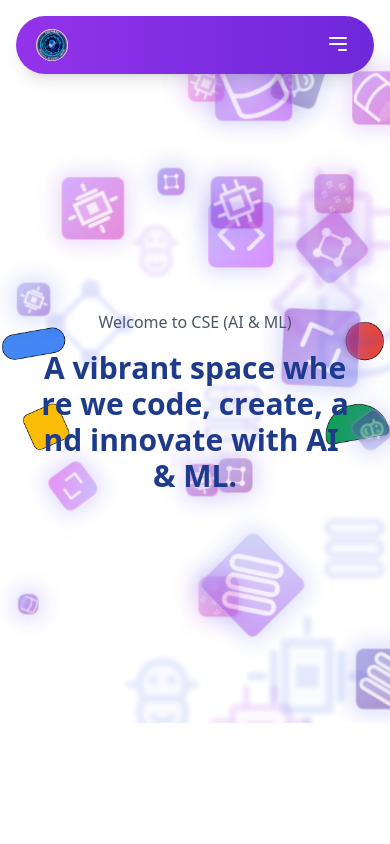
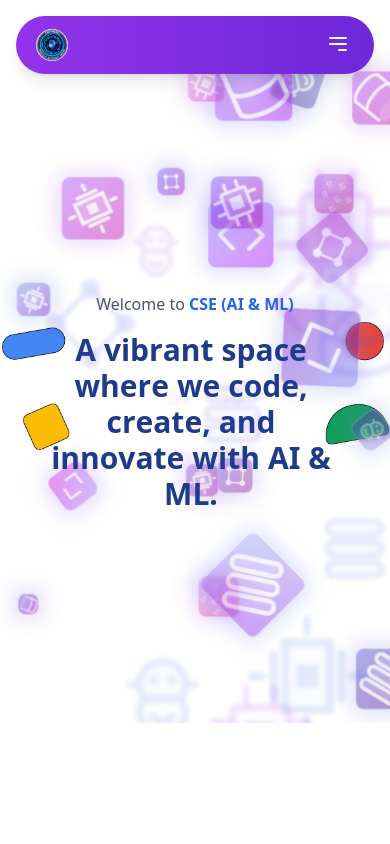
Before and after one commit to omkarkhot0500/Project, a React (Vite) app in the folder frontend/: page /home in a window 390 px wide. Shown: the top 844 px of the page. Built offline with nearby package versions, Linux system fonts and the light colour scheme.

Commit message:
responsive update

```diff
--- a/frontend/src/components/HomeComponents/HeroSection.jsx
+++ b/frontend/src/components/HomeComponents/HeroSection.jsx
@@ -239,6 +239,7 @@ const HeroSection = () => {
       />
 
       {/* Content container with entrance animation */}
+      {/* Content container with entrance animation */}
 <div
   className={`w-[80%] justify-center items-center flex flex-col transition-all duration-1000 ${
     isVisible
@@ -253,22 +254,26 @@ const HeroSection = () => {
         : "opacity-0 transform translate-y-10"
     }`}
   >
-          Welcome to CSE (AI & ML)
+    Welcome to <span className="text-blue-600 font-semibold">CSE (AI & ML)</span>
   </h2>
 
-        {/* Animated headline with letter-by-letter reveal */}
+  {/* Animated headline with word-by-word reveal to prevent mobile splitting */}
   <h1 className="text-3xl lg:text-8xl text-center font-bold text-blue-900 overflow-hidden">
-          {"A vibrant space where we code, create, and innovate with AI & ML.".split("").map((letter, index) => (
+    {"A vibrant space where we code, create, and innovate with AI & ML.".split(" ").map((word, wordIndex) => (
+      <span key={wordIndex} className="inline-block mr-2">
+        {word.split("").map((letter, letterIndex) => (
           <span
-              key={index}
+            key={letterIndex}
             className="inline-block transition-all duration-700"
             style={{
               transform: isVisible ? "translateY(0)" : "translateY(100%)",
               opacity: isVisible ? 1 : 0,
-                transitionDelay: `${index * 50}ms`,
+              transitionDelay: `${(wordIndex * word.length + letterIndex) * 50}ms`,
             }}
           >
-              {letter === " " ? "\u00A0" : letter}
+            {letter}
+          </span>
+        ))}
       </span>
     ))}
   </h1>
```
Lines whose indentation alone changed are shown as unchanged.
